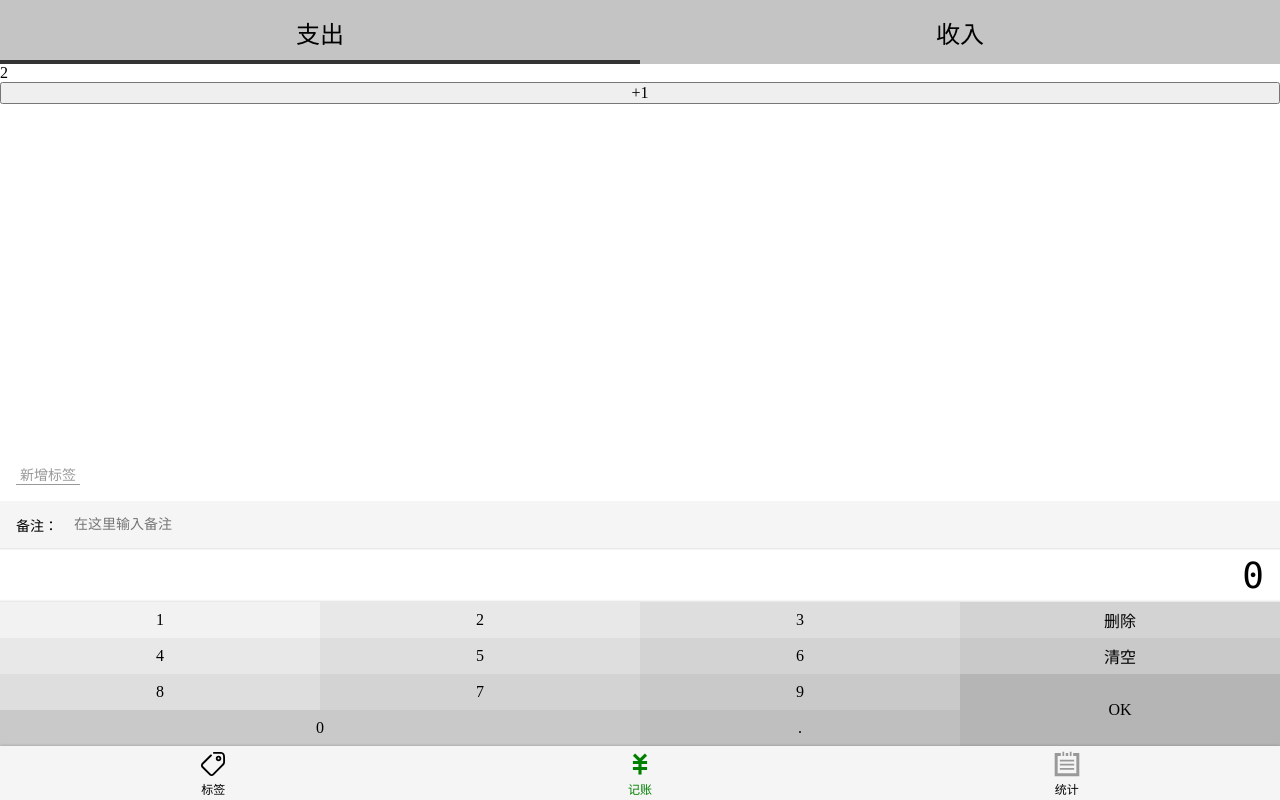
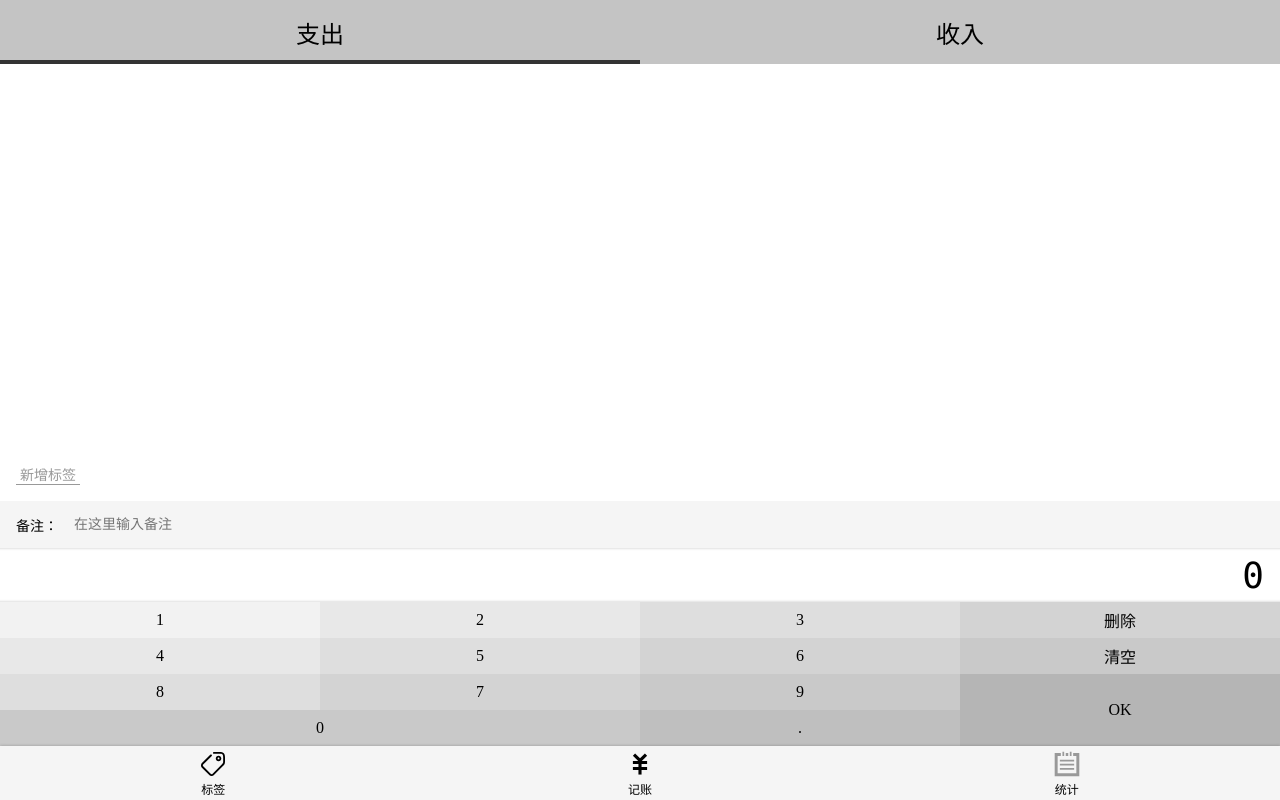
Before and after one commit to Fanrongrong-123/couney, a Vue app: page /#/money in a window 1280 px wide. Before the commit this address led to /#/Money. Built offline with nearby package versions, Linux system fonts and the light colour scheme.

Commit message:
还原代码

```diff
--- a/package.json
+++ b/package.json
@@ -15,7 +15,7 @@
     "vue-class-component": "^7.2.3",
     "vue-property-decorator": "^9.1.2",
     "vue-router": "^3.2.0",
-    "vuex": "^3.4.0"
+    "vuex": "^3.1.2"
   },
   "devDependencies": {
     "@types/jest": "^24.0.19",
--- a/src/App.vue
+++ b/src/App.vue
@@ -3,19 +3,6 @@
     <router-view/><!--    路由显示位置-->
   </div>
 </template>
-
-<script lang="js">
-import store from '@/store/index2'
-
-export default {
-  data () {
-    return {
-      store: store // 告诉VUE监听store
-    }
-  }
-}
-
-</script>
 
 <style lang="scss">
 @import "~@/assets/style/reset.scss";
--- a/src/store/index.ts
+++ b/src/store/index.ts
@@ -1,15 +1,9 @@
 import Vue from 'vue'
 import Vuex from 'vuex'
 
-Vue.use(Vuex)
+Vue.use(Vuex) // 将store绑到Vue.prototype上
 
 export default new Vuex.Store({
-  state: {
-  },
-  mutations: {
-  },
-  actions: {
-  },
-  modules: {
-  }
+  state: {}, // 相当于data
+  mutations: {} // 相当于methods
 })
--- a/src/store/index2.ts
+++ b/src/store/index2.ts
@@ -2,11 +2,6 @@ import recordStore from '@/store/recordStore'
 import tagStore from '@/store/tagStore'
 
 const store = {
-  count: 2,
-  addCount () {
-    this.count += 1
-    console.log('index2.count：' + `${this.count}`)
-  },
   ...recordStore,
   ...tagStore
 }
--- a/src/views/Money.vue
+++ b/src/views/Money.vue
@@ -7,8 +7,6 @@
               class="item"
     />
     <Tags @update:value="onUpdateTags"/>
-    <button @click="add"> +1</button>
-    {{ count }}
     <Types :value.sync="record.type"/>
   </Layout>
 </template>
@@ -28,28 +26,16 @@ import { Component } from 'vue-property-decorator'
     Tags,
     FromItem,
     NumberPad
-  },
-  computed: { // computed功能，当里面的值变化时就会更新外面的值
-    count () {
-      return store.count
-    },
-    recordList () {
-      return store.recordList // 传的对象（地址）
-    }
-
   }
 })
 export default class Money extends Vue {
-  // count = store.count; //传值，只一开始传了一次（只获取一次），所以直接调用store.addCount()，money的count不会变化
-
+  recordList = store.recordList;
   record: RecordItem = {
     notes: '',
     tag: [],
     type: '-',
     amount: ''
   };
-
-  count: any;
 
   onUpdateNotes (value: string) {
     this.record.notes = value
@@ -66,11 +52,6 @@ export default class Money extends Vue {
   saveRecord () {
     store.createRecord(this.record)
   }
-
-  add () {
-    store.addCount()
-    console.log('money.count：' + `${this.count}`)
-  }
 }
 
 </script>
```
Also changed, not shown: 1 other file (tests, documents, lock files or other folders).
